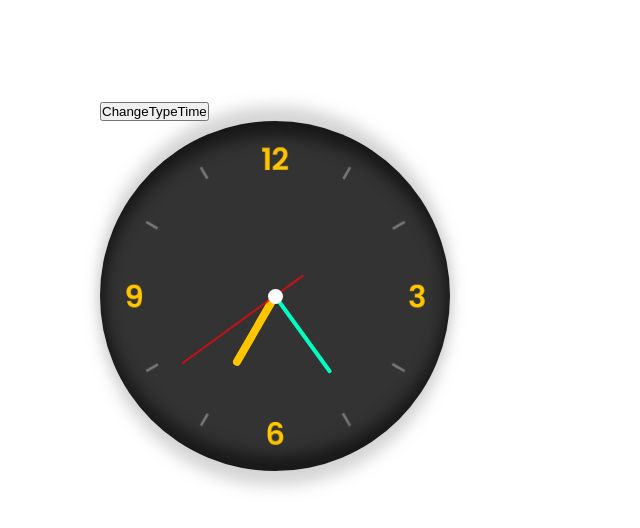
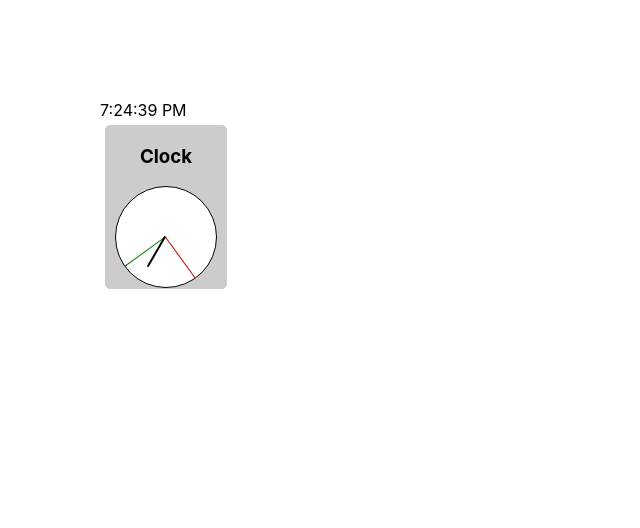
Before and after one commit to Metaloziz/react_kabzda_kak_prosto, a React (Create React App) app: page / in a window 1280 px wide. Shown: the top 528 px of the page, without its empty margins (0-640 px from the left). Built offline with nearby package versions, Linux system fonts and the light colour scheme.

Commit message:
add new clock from lesson 24

```diff
--- a/src/App.tsx
+++ b/src/App.tsx
@@ -1,6 +1,7 @@
 // import React from 'react';
 import './App.css';
 import {Clock} from "./components/Clock/Clock";
+import {ClockFromDimych} from "./components/ClockFromDimych/ClockFromDimych";
 
 
 function App() {
@@ -23,7 +24,9 @@ function App() {
             {/*<UseMemoTest/>*/}
             {/*<UseStateCool/>*/}
             {/*<UseEffectComponent/>*/}
-            <Clock/>
+            {/*<Clock/>*/}
+            <ClockFromDimych mode={"digital"}/>
+            <ClockFromDimych mode={"analog"}/>
         </div>
     )
 }
--- a/src/components/Clock/Clock.tsx
+++ b/src/components/Clock/Clock.tsx
@@ -3,9 +3,6 @@ import {ClockAnalog} from "./ClockAnalog/ClockAnalog";
 
 
 export const Clock = () => {
-
-    //test18.01.22
-
 
     const [time, setTime] = useState<string>("time")
     const [type, setType] = useState<boolean>(false)
--- a/src/components/Clock/ClockAnalog/ClockAnalog.tsx
+++ b/src/components/Clock/ClockAnalog/ClockAnalog.tsx
@@ -20,10 +20,10 @@ export const ClockAnalog = () => {
 
     const deg = 6;
 
-    let day = new Date();
-    time.hours = day.getHours() * 30;
-    time.minutes = day.getMinutes() * deg;
-    time.seconds = day.getSeconds() * deg;
+    let data = new Date();
+    time.hours = data.getHours() * 30;
+    time.minutes = data.getMinutes() * deg;
+    time.seconds = data.getSeconds() * deg;
 
     const setTimeCB = useCallback(() => {
         return {...time}
--- /dev/null
+++ b/src/components/ClockFromDimych/AnalogClock/AnalogClock.css
@@ -0,0 +1,41 @@
+.clock {
+    width: 120px;
+    text-align: center;
+    display: flex;
+    flex-direction: column;
+    align-items: center;
+    border: solid 1px #ccc;
+    border-radius: 5px;
+    margin: 5px;
+    background: #ccc;
+}
+.clock .digital-clock {
+    padding: 10px;
+}
+.clock .analog-clock {
+    width: 100px;
+    height: 100px;
+    border: solid 1px #000;
+    border-radius: 50%;
+    position: relative;
+    background: #fff;
+}
+.clock .analog-clock .dial {
+    position: absolute;
+    left: 50%;
+    width: 50px;
+    height: 50px;
+    transform-origin: bottom left;
+}
+.clock .analog-clock .dial.seconds {
+    border-left: solid 1px green;
+}
+.clock .analog-clock .dial.minutes {
+    border-left: solid 1px #c00;
+}
+.clock .analog-clock .dial.hours {
+    width: 35px;
+    height: 35px;
+    top: 15px;
+    border-left: solid 2px #000;
+}
--- /dev/null
+++ b/src/components/ClockFromDimych/AnalogClock/AnalogClock.tsx
@@ -0,0 +1,30 @@
+import {ChildrenClockPT} from "../ClockFromDimych";
+import './AnalogClock.css'
+
+export const AnalogClock = ({data}: ChildrenClockPT) => {
+
+
+    console.log('AnalogClock')
+
+    const secondsStyle = {
+        transform: `rotate(${data.getSeconds() * 6}deg)`
+    };
+    const minutesStyle = {
+        transform: `rotate(${data.getMinutes() * 6}deg)`
+    };
+    const hoursStyle = {
+        transform: `rotate(${data.getHours() * 30}deg)`
+    };
+
+
+    return (
+        <div className={"clock"}>
+            <h3>Clock</h3>
+            <div className={"analog-clock"}>
+                <div className={"dial seconds"} style={secondsStyle}/>
+                <div className={"dial minutes"} style={minutesStyle}/>
+                <div className={"dial hours"} style={hoursStyle}/>
+            </div>
+        </div>
+    );
+};
--- /dev/null
+++ b/src/components/ClockFromDimych/ClockFromDimych.tsx
@@ -0,0 +1,52 @@
+import {DigitalClock} from "./DigitalClock/DigitalClock";
+import {AnalogClock} from "./AnalogClock/AnalogClock";
+import {useEffect, useState} from "react";
+
+type ClockFromDimychPT = {
+    mode: 'analog' | 'digital'
+}
+export type ChildrenClockPT = {
+    data: Date
+}
+
+
+export const ClockFromDimych = (props: ClockFromDimychPT) => {
+
+    const [date, setDate] = useState<Date>(new Date())
+
+    const changeTime = () => {
+        return new Date()
+    }
+
+    useEffect(() => {
+
+        let interval = setInterval(() => {
+            console.log('setInterval')
+            setDate(changeTime)
+        }, 1000)
+
+        return () => {
+            clearInterval(interval)
+        }
+
+    }, [])
+
+
+    let view
+
+    switch (props.mode) {
+        case "digital":
+            view = <DigitalClock data={date}/>
+            break
+        case "analog":
+        default:
+            view = <AnalogClock data={date}/>
+    }
+
+    return (
+
+        <div>
+            {view}
+        </div>
+    )
+};
--- /dev/null
+++ b/src/components/ClockFromDimych/DigitalClock/DigitalClock.tsx
@@ -0,0 +1,13 @@
+import {ChildrenClockPT} from "../ClockFromDimych";
+
+
+export const DigitalClock = ({data}: ChildrenClockPT) => {
+
+    console.log('DigitalClock')
+
+    return (
+        <div>
+            {data.toLocaleTimeString()}
+        </div>
+    );
+};
```
